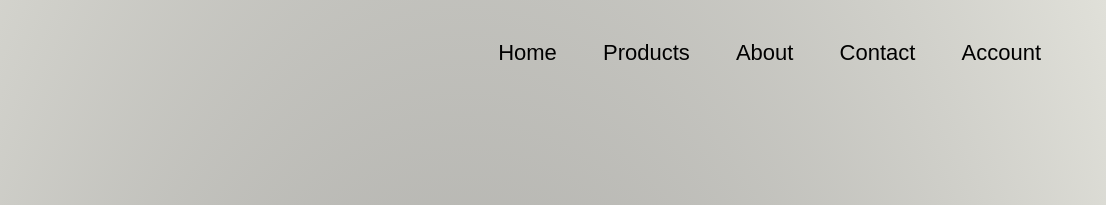
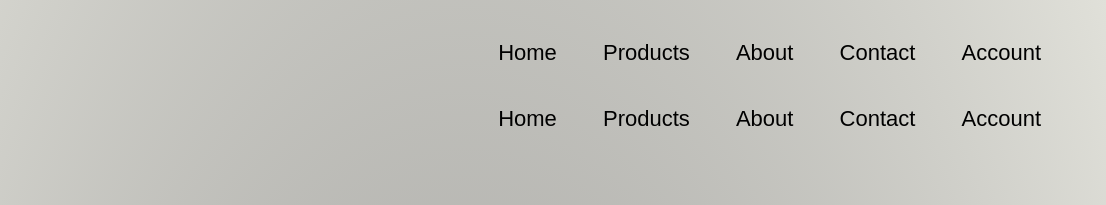
Before and after one commit to taj9627429-web/E-commerce-clone-using-HTML-and-CSS, a plain HTML site: page index.html in a window 1280 px wide. Shown: the top 205 px of the page, 174-1280 px from the left. Drawn offline with Linux system fonts and the light colour scheme.

Commit message:
new new new commit

```diff
--- a/index.html
+++ b/index.html
@@ -24,11 +24,19 @@
                         <li><a href="">Contact</a></li>
                         <li><a href="">Account</a></li>
                     </ul>
+                    <ul>
+                        <li><a href="">Home</a></li>
+                        <li><a href="">Products</a></li>
+                        <li><a href="">About</a></li>
+                        <li><a href="">Contact</a></li>
+                        <li><a href="">Account</a></li>
+                    </ul>
                 </nav>
             </div>
             <div class="row">
                 <div class="col-2">
                     <h1>give your workout<br> A new style</h1>
+
                     <p>success is always about greatness. It'is abouts consistency. Consistent hard work gains success.
                     </p>
                     <a href="" class="btn">Explore Now &#8594;</a>
```
